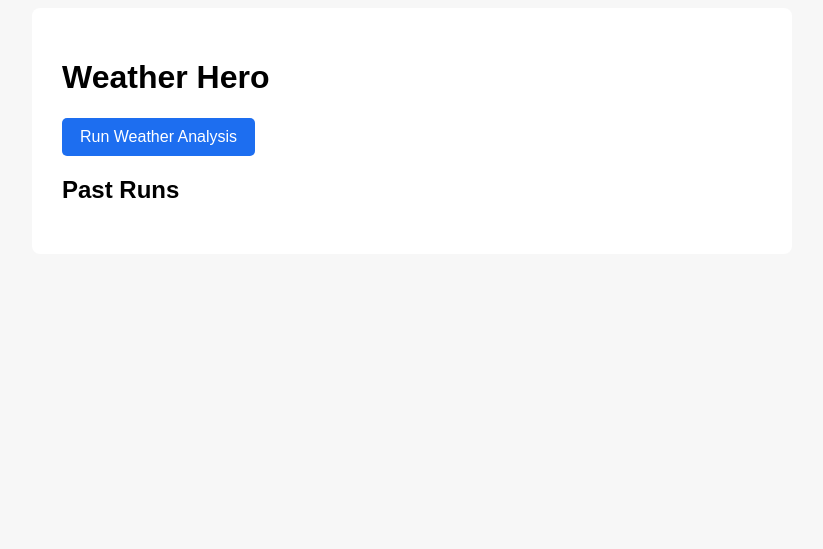
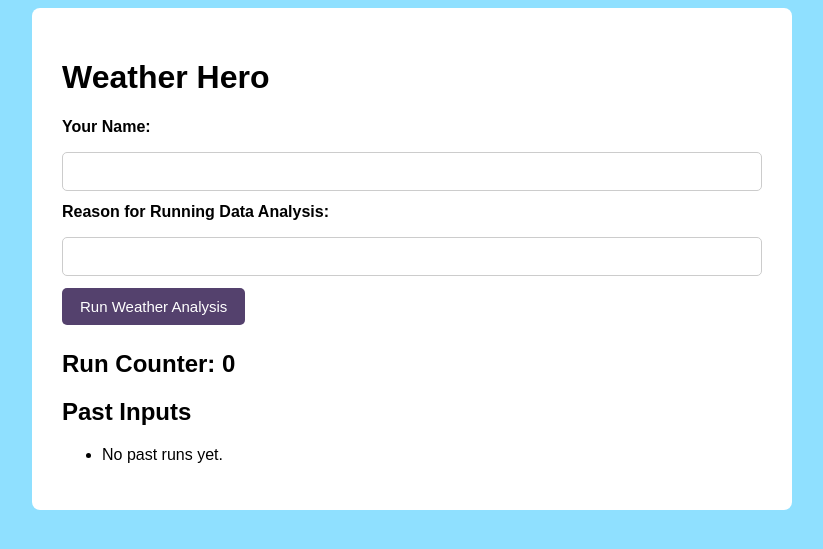
Before and after one commit to jLevar/3270, a Flask app: page / in a window 1280 px wide. Shown: the top 549 px of the page, without its empty margins (228-1051 px from the left). Run offline with Flask 3, Linux system fonts and the light colour scheme; parts of the project's set-up code (start-up, migrations or seed data) failed here and were passed over.

Commit message:
Clean website

```diff
--- a/app.py
+++ b/app.py
@@ -1,20 +1,46 @@
+from datetime import datetime
 import os
-from flask import Flask, render_template
+from flask import Flask, render_template, request
 from weather_hero.weather_hero import WeatherHero
-# from models import init_db, save_run_record, get_history
+from flask_sqlalchemy import SQLAlchemy
 
 app = Flask(__name__)
 
-# Initialize SQLite DB
-# init_db()
+# --- Database configuration ---
+BASE_DIR = os.path.abspath(os.path.dirname(__file__))
+db_path = os.path.join(BASE_DIR, "weather_hero.db")
+app.config["SQLALCHEMY_DATABASE_URI"] = f"sqlite:///{db_path}"
+app.config["SQLALCHEMY_TRACK_MODIFICATIONS"] = False
+
+db = SQLAlchemy(app)
+
+
+class Record(db.Model):
+    id = db.Column(db.Integer, primary_key=True)
+    name = db.Column(db.String(100), nullable=False)
+    reason = db.Column(db.String(255), nullable=False)
+    timestamp = db.Column(db.DateTime, default=datetime.now)
+
+
+with app.app_context():
+    db.create_all()
+
 
 @app.route("/")
 def index():
-    # history = get_history()
-    return render_template("index.html")
+    history = Record.query.order_by(Record.timestamp.desc()).all()
+    run_count = Record.query.count()
+    return render_template("index.html", history=history, run_count=run_count)
 
-@app.route("/run")
+@app.route("/run", methods=['POST'])
 def run_analysis():
+    name = request.form["name"]
+    reason = request.form["reason"]
+
+    new_record = Record(name=name, reason=reason)
+    db.session.add(new_record)
+    db.session.commit()
+
     parent_dir = os.path.dirname(os.path.dirname(os.path.abspath(__file__)))
     base_dir = os.path.join(parent_dir, '3270')
     data_path = os.path.join(base_dir, 'data', 'test.csv')
@@ -22,10 +48,6 @@ def run_analysis():
     analyzer = WeatherHero(data_path, output_path)
 
     plot_paths = analyzer.process_weather_data()
-
-    # Save to DB
-    # save_run_record(results)
-
     return render_template(
         "results.html",
         plot_paths=plot_paths
--- a/static/style.css
+++ b/static/style.css
@@ -1,5 +1,5 @@
 body {
-    background: #f7f7f7;
+    background: #8fe0ff;
     font-family: Arial, sans-serif;
 }
 
@@ -14,7 +14,7 @@ body {
 .button {
     display: inline-block;
     padding: 10px 18px;
-    background: #1d6ef0;
+    background: #54416d;
     color: white;
     text-decoration: none;
     border-radius: 5px;
@@ -24,3 +24,46 @@ img.plot {
     width: 100%;
     margin: 15px 0;
 }
+
+form {
+    display: flex;
+    flex-direction: column;
+    gap: 12px;
+    margin-bottom: 25px;
+}
+
+label {
+    font-weight: bold;
+    margin-bottom: 4px;
+}
+
+input[type="text"] {
+    padding: 10px;
+    border: 1px solid #ccc;
+    border-radius: 5px;
+    font-size: 15px;
+    width: 100%;
+    box-sizing: border-box;
+    transition: border-color 0.2s ease;
+}
+
+input[type="text"]:focus {
+    outline: none;
+    border-color: #54416d;
+}
+
+button {
+    padding: 10px 18px;
+    background: #54416d;
+    color: white;
+    border: none;
+    border-radius: 5px;
+    cursor: pointer;
+    font-size: 15px;
+    align-self: flex-start;
+    transition: background 0.2s ease;
+}
+
+button:hover {
+    background: #6a5490;
+}
--- a/templates/index.html
+++ b/templates/index.html
@@ -7,12 +7,26 @@
 <body>
 <div class="container">
     <h1>Weather Hero</h1>
-    <a class="button" href="/run">Run Weather Analysis</a>
 
-    <h2>Past Runs</h2>
+    <form action="/run" method="post">
+        <label for="name">Your Name:</label>
+        <input type="text" id="name" name="name" required>
+
+        <label for="reason">Reason for Running Data Analysis:</label>
+        <input type="text" id="reason" name="reason" required>
+
+        <button class="button" type="submit">Run Weather Analysis</button>
+    </form>
+    <h2>Run Counter: {{ run_count }}</h2>
+    <h2>Past Inputs</h2>
     <ul>
         {% for record in history %}
-        <li>{{ record.timestamp }} — Rainfall: {{ record.total_rainfall }} mm</li>
+        <li>
+            {{ record.timestamp.strftime("%Y-%m-%d %H:%M") }} —
+            <strong>{{ record.name }}</strong> — Reason: {{ record.reason }}
+        </li>
+        {% else %}
+        <li>No past runs yet.</li>
         {% endfor %}
     </ul>
 </div>
```
Also changed, not shown: 1 other file.
